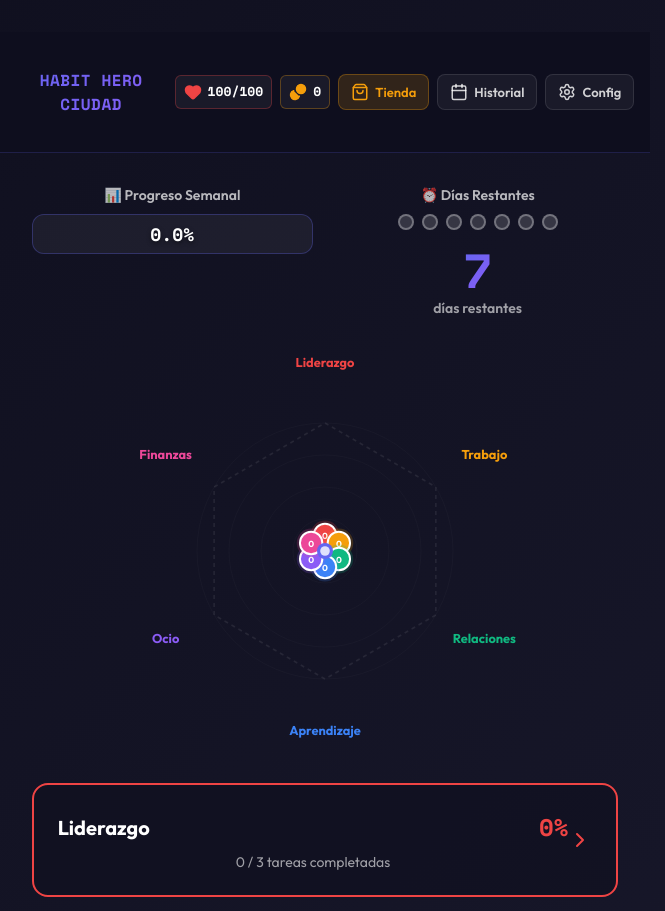
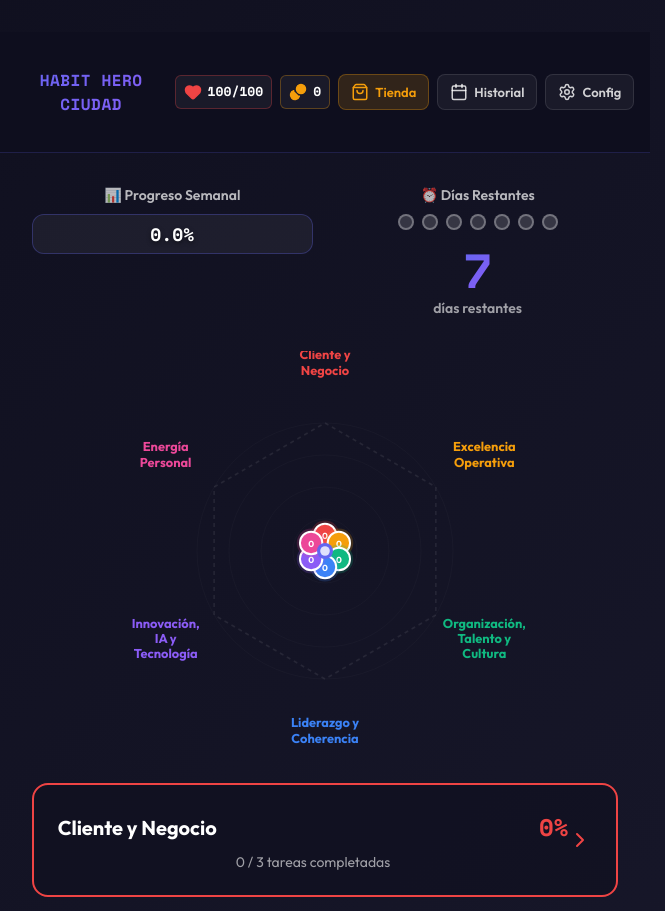
Before and after one commit to David-SO-03/Habit-Hero-v.2, a React (Vite) app: page / in a window 1280 px wide. Shown: the top 911 px of the page, without its empty margins (315-980 px from the left). Built offline with nearby package versions, Linux system fonts and the light colour scheme.

Commit message:
Notificaciones dentro de la app y texto nuevo de Raul

```diff
--- a/src/App.css
+++ b/src/App.css
@@ -2754,3 +2754,33 @@ body {
     overflow-x: hidden;
   }
 }
+
+.error-notification {
+  position: fixed;
+  top: 20px;
+  left: 50%;
+  transform: translateX(-50%) translateY(-15px);
+  opacity: 0;
+
+  background: linear-gradient(135deg, #ff3b3b, #c90000);
+  color: #fff;
+
+  padding: 14px 22px;
+  border-radius: 12px;
+  box-shadow: 0 10px 25px rgba(0, 0, 0, 0.35);
+  font-size: 15px;
+  z-index: 9999;
+
+  transition: all 0.3s ease;
+}
+
+.error-notification.show {
+  opacity: 1;
+  transform: translateX(-50%) translateY(0);
+}
+
+.error-content strong {
+  display: flex;
+  align-items: center;
+  gap: 8px;
+}
--- a/src/App.jsx
+++ b/src/App.jsx
@@ -21,80 +21,155 @@ const DEFAULT_CONFIG = {
   groups: [
     {
       id: 1,
-      name: "Liderazgo",
+      name: "Cliente y Negocio",
       angle: 0,
       color: "#ef4444",
       tasks: [
         {
           id: 1,
-          name: "Hacer reuniones con mi equipo",
+          name: "¿He contactado con algún cliente esta semana?",
           weight: 40,
           completed: false,
         },
-        { id: 2, name: "Ejemplo", weight: 30, completed: false },
-        { id: 3, name: "Meditar", weight: 30, completed: false },
+        {
+          id: 2,
+          name: "¿He tomado decisiones para mejorar el margen?",
+          weight: 30,
+          completed: false,
+        },
+        {
+          id: 3,
+          name: "¿He propuesto una mejora al cliente o contrato?",
+          weight: 30,
+          completed: false,
+        },
       ],
     },
     {
       id: 2,
-      name: "Trabajo",
+      name: "Excelencia Operativa",
       angle: 60,
       color: "#f59e0b",
       tasks: [
         {
           id: 4,
-          name: "Completar proyecto principal",
+          name: "¿He trabajado con oficio y detalle?",
           weight: 50,
           completed: false,
         },
-        { id: 5, name: "Responder emails", weight: 25, completed: false },
-        { id: 6, name: "Planificar semana", weight: 25, completed: false },
+        {
+          id: 5,
+          name: "¿He aplicado o compartido una buena práctica?",
+          weight: 25,
+          completed: false,
+        },
+        {
+          id: 6,
+          name: "¿He evitado o corregido un error recurrente?",
+          weight: 25,
+          completed: false,
+        },
       ],
     },
     {
       id: 3,
-      name: "Relaciones",
+      name: "Organización, Talento y Cultura",
       angle: 120,
       color: "#10b981",
       tasks: [
-        { id: 7, name: "Llamar a familia", weight: 40, completed: false },
-        { id: 8, name: "Salir con amigos", weight: 30, completed: false },
-        { id: 9, name: "Tiempo en pareja", weight: 30, completed: false },
+        {
+          id: 7,
+          name: "¿He ayudado al equipo a trabajar mejor?",
+          weight: 40,
+          completed: false,
+        },
+        {
+          id: 8,
+          name: "¿He cuidado el buen clima del equipo?",
+          weight: 30,
+          completed: false,
+        },
+        {
+          id: 9,
+          name: "¿He dado o pedido feedback constructivo?",
+          weight: 30,
+          completed: false,
+        },
       ],
     },
     {
       id: 4,
-      name: "Aprendizaje",
+      name: "Liderazgo y Coherencia",
       angle: 180,
       color: "#3b82f6",
       tasks: [
-        { id: 10, name: "Leer 30 minutos", weight: 40, completed: false },
-        { id: 11, name: "Curso online", weight: 35, completed: false },
-        { id: 12, name: "Practicar idioma", weight: 25, completed: false },
+        {
+          id: 10,
+          name: "¿He liderado con el ejemplo?",
+          weight: 40,
+          completed: false,
+        },
+        {
+          id: 11,
+          name: "¿He sido claro y coherente al comunicar?",
+          weight: 35,
+          completed: false,
+        },
+        {
+          id: 12,
+          name: "¿He generado confianza con mis acciones?",
+          weight: 25,
+          completed: false,
+        },
       ],
     },
     {
       id: 5,
-      name: "Ocio",
+      name: "Innovación, IA y Tecnología",
       angle: 240,
       color: "#8b5cf6",
       tasks: [
-        { id: 13, name: "Hobby creativo", weight: 40, completed: false },
-        { id: 14, name: "Ver serie/película", weight: 30, completed: false },
-        { id: 15, name: "Jugar videojuegos", weight: 30, completed: false },
+        {
+          id: 13,
+          name: "¿He usado tecnología para ser más eficiente?",
+          weight: 40,
+          completed: false,
+        },
+        {
+          id: 14,
+          name: "¿He simplificado o automatizado tareas?",
+          weight: 30,
+          completed: false,
+        },
+        {
+          id: 15,
+          name: "¿He probado o propuesto una mejora digital?",
+          weight: 30,
+          completed: false,
+        },
       ],
     },
     {
       id: 6,
-      name: "Finanzas",
+      name: "Energía Personal",
       angle: 300,
       color: "#ec4899",
       tasks: [
-        { id: 16, name: "Revisar gastos", weight: 35, completed: false },
-        { id: 17, name: "Ahorrar/invertir", weight: 40, completed: false },
+        {
+          id: 16,
+          name: "¿He cuidado mi energía física?",
+          weight: 35,
+          completed: false,
+        },
+        {
+          id: 17,
+          name: "¿He dedicado tiempo a mi entorno personal?",
+          weight: 40,
+          completed: false,
+        },
         {
           id: 18,
-          name: "Planificar presupuesto",
+          name: "¿He afrontado la semana con actitud positiva?",
           weight: 25,
           completed: false,
         },
@@ -238,13 +313,13 @@ function HabitHeroWeekly() {
       }
     }
 
-    if (daysLeft >= 6 && daysLeft <= 7) {
+    if (daysLeft === 7) {
       const notifKey = `notif-new-week-${config.weekStart}`;
       const alreadySent = localStorage.getItem(notifKey);
 
       if (!alreadySent) {
         sendNotification(
-          "🎯 ¡Nueva semana comenzó!",
+          "🎯 ¡Ha empezado una nueva semana!",
           "Empieza fuerte y alcanza tus metas. ¡Vamos! 🚀",
           "🎯"
         );
@@ -614,6 +689,61 @@ function HabitHeroWeekly() {
           <span class="reward-item">+${coins} 🪙</span>
           ${health > 0 ? `<span class="reward-item">+${health} ❤️</span>` : ""}
         </div>
+      </div>
+    `;
+    document.body.appendChild(banner);
+
+    setTimeout(() => banner.classList.add("show"), 100);
+    setTimeout(() => {
+      banner.classList.remove("show");
+      setTimeout(() => banner.remove(), 300);
+    }, 3000);
+  };
+
+  const showNoCoinsNotification = () => {
+    const banner = document.createElement("div");
+    banner.className = "error-notification";
+
+    banner.innerHTML = `
+      <div class="error-content">
+        <strong>❌ ¡No tienes suficientes monedas!</strong>
+      </div>
+    `;
+
+    document.body.appendChild(banner);
+
+    setTimeout(() => banner.classList.add("show"), 50);
+    setTimeout(() => {
+      banner.classList.remove("show");
+      setTimeout(() => banner.remove(), 300);
+    }, 2500);
+  };
+
+  const showItemNotification = () => {
+    const banner = document.createElement("div");
+    banner.className = "error-notification";
+
+    banner.innerHTML = `
+      <div class="error-content">
+        <strong>❌ Debe haber al menos un item en la tienda</strong>
+      </div>
+    `;
+
+    document.body.appendChild(banner);
+
+    setTimeout(() => banner.classList.add("show"), 50);
+    setTimeout(() => {
+      banner.classList.remove("show");
+      setTimeout(() => banner.remove(), 300);
+    }, 2500);
+  };
+
+  const showShopConfifNotification = () => {
+    const banner = document.createElement("div");
+    banner.className = "reward-notification";
+    banner.innerHTML = `
+      <div class="reward-content">
+        <strong>✅ Configuración de la tienda guardada</strong>
       </div>
     `;
     document.body.appendChild(banner);
@@ -1954,7 +2084,7 @@ function HabitHeroWeekly() {
   const ShopPanel = () => {
     const buyItem = (item) => {
       if (config.coins < item.price) {
-        alert("¡No tienes suficientes monedas!");
+        showNoCoinsNotification();
         return;
       }
 
@@ -2073,7 +2203,7 @@ function HabitHeroWeekly() {
 
     const deleteShopItem = (itemId) => {
       if (tempShopItems.length <= 1) {
-        alert("Debe haber al menos un item en la tienda");
+        showItemNotification();
         return;
       }
 
@@ -2096,7 +2226,7 @@ function HabitHeroWeekly() {
 
       updateConfig({ shopItems: tempShopItems });
       setShowShopConfig(false);
-      alert("✅ Configuración de la tienda guardada");
+      showShopConfifNotification();
     };
 
     return (
```
